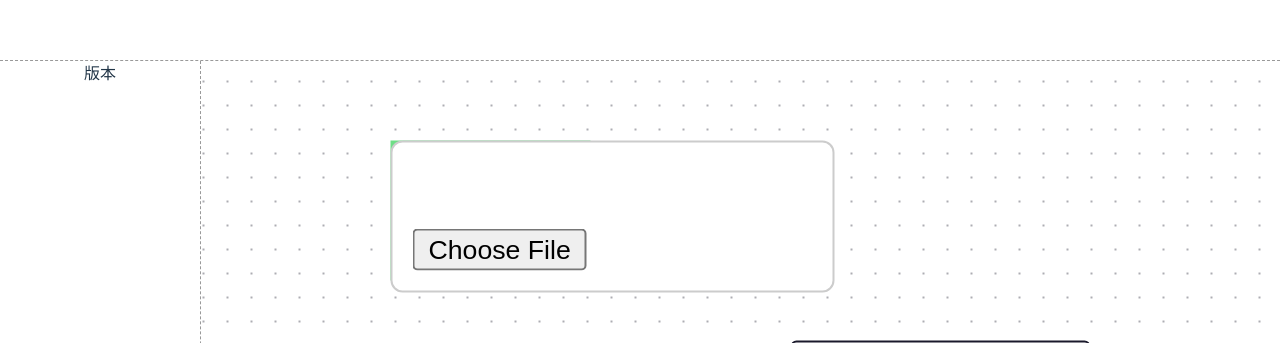
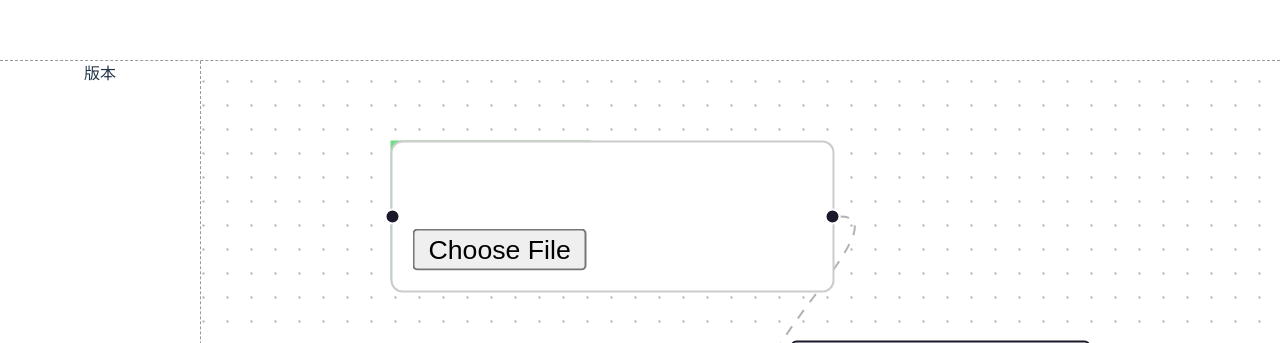
Before and after one commit to fengjutian/deep-file, a React (Vite) app in the folder frontend/: page / in a window 1280 px wide. Shown: the top 343 px of the page. Built offline with nearby package versions, Linux system fonts and the light colour scheme.

Commit message:
feat(UploadNode): 添加输入输出连接点并修复上传回调
为上传节点添加输入输出连接点以支持节点间连接
修复上传回调的可选链调用问题

```diff
--- a/frontend/src/components/UploadNode/UploadNode.tsx
+++ b/frontend/src/components/UploadNode/UploadNode.tsx
@@ -1,11 +1,12 @@
 import type { NodeProps } from '@xyflow/react';
+import { Handle, Position } from '@xyflow/react';
 
 export function UploadNode({ id, data }: NodeProps) {
   const onFileChange = (e: React.ChangeEvent<HTMLInputElement>) => {
     const file = e.target.files?.[0];
     if (!file) return;
 
-    data?.onUpload(id, file);
+    data?.onUpload?.(id, file);
   };
 
   return (
@@ -16,8 +17,16 @@ export function UploadNode({ id, data }: NodeProps) {
         borderRadius: 6,
         background: '#fff',
         width: 200,
+        position: 'relative',
       }}
     >
+      <Handle
+        id="in"
+        type="target"
+        position={Position.Left}
+        style={{ top: '50%' }}
+      />
+
       <div style={{ fontWeight: 600, marginBottom: 6 }}>
         文件上传
       </div>
@@ -29,6 +38,14 @@ export function UploadNode({ id, data }: NodeProps) {
           已上传：{data.fileName}
         </div>
       )}
+
+      {/* ➡️ 输出连接点 */}
+      <Handle
+        id="out"
+        type="source"
+        position={Position.Right}
+        style={{ top: '50%' }}
+      />
     </div>
   );
 }
```
